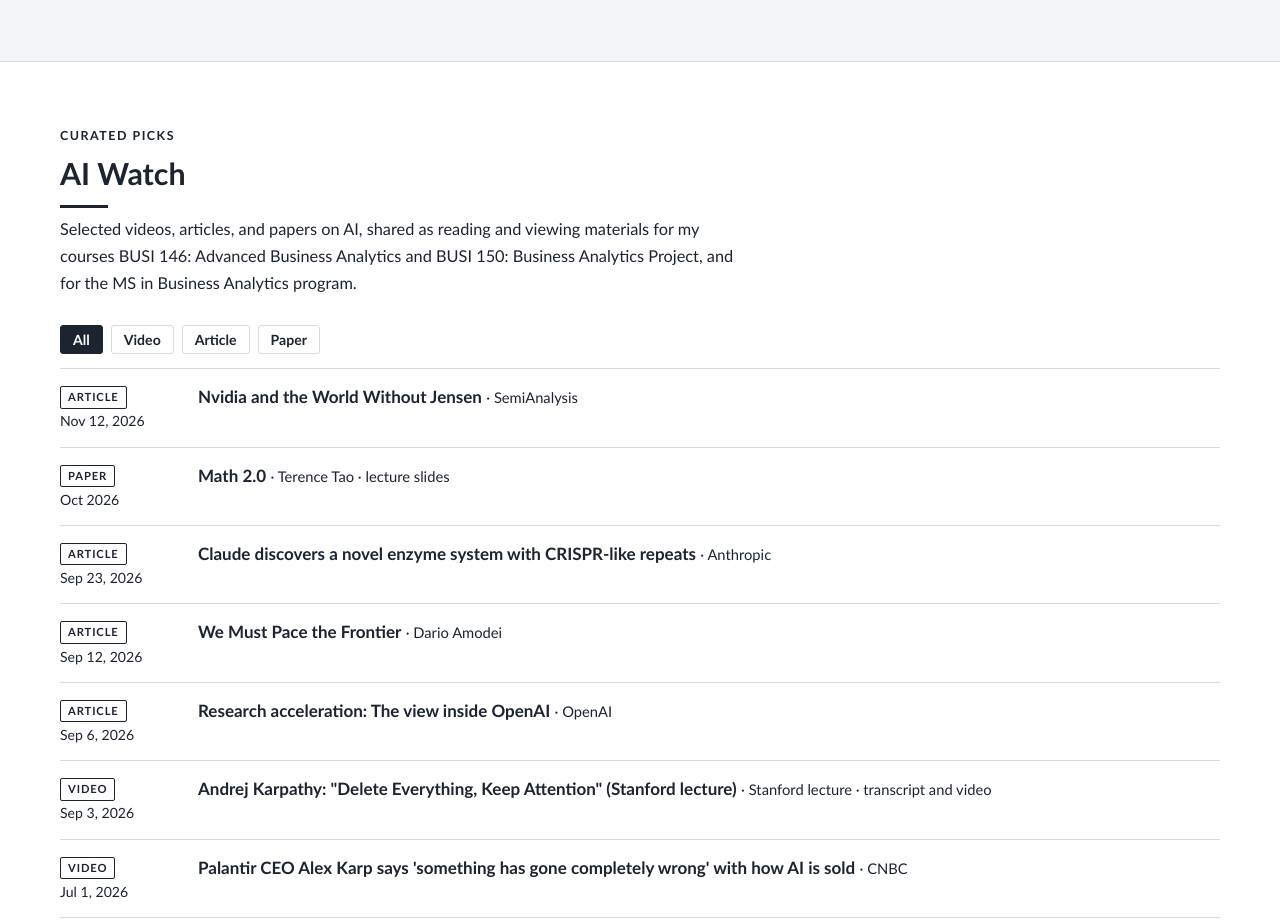
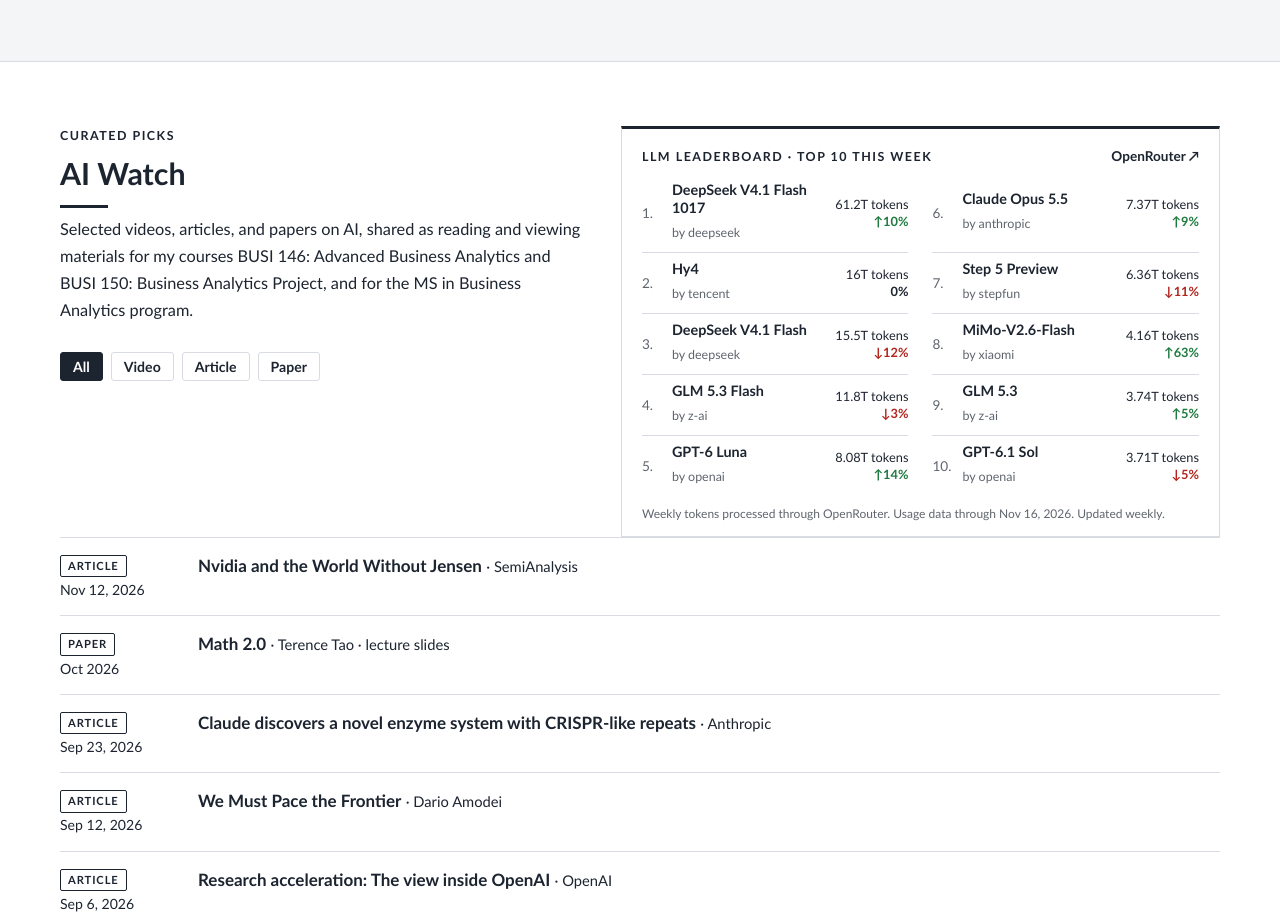
Before and after one commit to Biz-Datalab/Biz-Datalab.github.io, a plain HTML site: page index.html in a window 1280 px wide. Shown: the part 4171-5094 px from the top of the page. Drawn offline with Linux system fonts and the light colour scheme.

Commit message:
AI Watch: weekly LLM Leaderboard top-10 panel (OpenRouter, data through 2026-11-16)
Co-Authored-By: Claude Opus 5.5 <noreply@anthropic.com>
Claude-Session: https://claude.ai/code/session_012JpJwoeyJ9E95TFHLwtYCf

```diff
--- a/assets/site.css
+++ b/assets/site.css
@@ -364,3 +364,24 @@ footer{padding-block:28px;font-size:.92rem}
 @media (max-width:860px){.statement-row{grid-template-columns:minmax(0,1fr);gap:24px}.thanks ul{grid-template-columns:minmax(0,1fr)}.thanks li:nth-last-child(2){border-bottom:1px solid var(--line)}}
 @media (prefers-color-scheme: dark){:root:not([data-theme="light"]) .thanks .label{color:#8fb0a5}}
 :root[data-theme="dark"] .thanks .label{color:#8fb0a5}
+
+/* AI Watch: weekly LLM leaderboard panel beside the intro */
+.ai-top{display:grid;grid-template-columns:minmax(0,1fr) minmax(0,1.15fr);gap:40px;align-items:start}
+.llm{border:1px solid var(--line);border-top:3px solid var(--ink);background:var(--bg);padding:16px 20px 12px}
+.llm-h{display:flex;justify-content:space-between;align-items:baseline;gap:12px;margin-bottom:6px}
+.llm-h a{font-size:.85rem;font-weight:700;text-decoration:none;white-space:nowrap}
+.llm-h a:hover{text-decoration:underline}
+.llm ol{list-style:none;margin:0;padding:0;display:grid;grid-template-columns:repeat(2,minmax(0,1fr));grid-auto-flow:column;grid-template-rows:repeat(5,auto);column-gap:24px}
+.llm li{display:grid;grid-template-columns:22px minmax(0,1fr) auto;gap:8px;align-items:center;padding:7px 0;border-bottom:1px solid var(--line)}
+.llm li:nth-child(5),.llm li:nth-child(10){border-bottom:0}
+.llm .rk{font-size:.85rem;opacity:.7}
+.llm .md b{display:block;font-size:.9rem;line-height:1.25}
+.llm .md small{font-size:.78rem;opacity:.7}
+.llm .tk{text-align:right;font-size:.8rem;line-height:1.3;white-space:nowrap}
+.llm .tk em{display:block;font-style:normal;font-weight:700}
+.llm .tk em.up{color:#1f7a3f}
+.llm .tk em.dn{color:#b3261e}
+.llm-f{font-size:.75rem;opacity:.7;margin-top:8px}
+@media (prefers-color-scheme: dark){:root:not([data-theme="light"]) .llm .tk em.up{color:#5cc983}:root:not([data-theme="light"]) .llm .tk em.dn{color:#f28b82}}
+@media (max-width:860px){.ai-top{grid-template-columns:minmax(0,1fr);gap:20px}}
+@media (max-width:480px){.llm ol{grid-template-columns:minmax(0,1fr);grid-auto-flow:row;grid-template-rows:none}.llm li:nth-child(5){border-bottom:1px solid var(--line)}}
--- a/data/site.json
+++ b/data/site.json
@@ -1349,5 +1349,80 @@
     }
    }
   }
- ]
+ ],
+ "leaderboard": {
+  "date": "2026-11-16",
+  "rows": [
+   {
+    "rank": 1,
+    "model": "DeepSeek V4.1 Flash 1017",
+    "author": "deepseek",
+    "tokens": "61.2T",
+    "change": "+10%"
+   },
+   {
+    "rank": 2,
+    "model": "Hy4",
+    "author": "tencent",
+    "tokens": "16T",
+    "change": "0%"
+   },
+   {
+    "rank": 3,
+    "model": "DeepSeek V4.1 Flash",
+    "author": "deepseek",
+    "tokens": "15.5T",
+    "change": "-12%"
+   },
+   {
+    "rank": 4,
+    "model": "GLM 5.3 Flash",
+    "author": "z-ai",
+    "tokens": "11.8T",
+    "change": "-3%"
+   },
+   {
+    "rank": 5,
+    "model": "GPT-6 Luna",
+    "author": "openai",
+    "tokens": "8.08T",
+    "change": "+14%"
+   },
+   {
+    "rank": 6,
+    "model": "Claude Opus 5.5",
+    "author": "anthropic",
+    "tokens": "7.37T",
+    "change": "+9%"
+   },
+   {
+    "rank": 7,
+    "model": "Step 5 Preview",
+    "author": "stepfun",
+    "tokens": "6.36T",
+    "change": "-11%"
+   },
+   {
+    "rank": 8,
+    "model": "MiMo-V2.6-Flash",
+    "author": "xiaomi",
+    "tokens": "4.16T",
+    "change": "+63%"
+   },
+   {
+    "rank": 9,
+    "model": "GLM 5.3",
+    "author": "z-ai",
+    "tokens": "3.74T",
+    "change": "+5%"
+   },
+   {
+    "rank": 10,
+    "model": "GPT-6.1 Sol",
+    "author": "openai",
+    "tokens": "3.71T",
+    "change": "-5%"
+   }
+  ]
+ }
 }
--- a/index.html
+++ b/index.html
@@ -7,7 +7,7 @@
 <meta name="description" content="Experiential learning projects, a biweekly Diamond Market Watch, and curated AI resources.">
 <link rel="preconnect" href="https://fonts.googleapis.com">
 <link rel="stylesheet" href="https://fonts.googleapis.com/css2?family=Carlito:wght@400;700&display=swap">
-<link rel="stylesheet" href="assets/site.css?v=f0b9bacc">
+<link rel="stylesheet" href="assets/site.css?v=f943ef4b">
 <script data-goatcounter="https://biz-datalab.goatcounter.com/count" async src="//gc.zgo.at/count.js"></script>
 </head>
 <body>
@@ -92,9 +92,12 @@
 
   <section class="band" id="ai-watch">
     <div class="wrap">
+<div class="ai-top"><div>
       <div class="sec-head"><span class="label">Curated picks</span><h2>AI Watch</h2>
         <p>Selected videos, articles, and papers on AI, shared as reading and viewing materials for my courses BUSI 146: Advanced Business Analytics and BUSI 150: Business Analytics Project, and for the MS in Business Analytics program.</p></div>
       <div class="filters" id="resFilters" role="group" aria-label="Filter by type"></div>
+      </div>
+      <aside class="llm" id="llmBoard" hidden></aside></div>
       <ul class="list" id="resList"></ul>
       <div class="more"><button class="linkbtn" id="resMore" type="button" hidden></button></div>
     </div>
@@ -210,6 +213,15 @@ function renderRes() {
     <div><a class="t" href="${esc(safeUrl(r.url))}" target="_blank" rel="noopener">${esc(r.title || host(r.url))}</a>${r.source ? ` <span class="src">· ${esc(r.source)}</span>` : ""}</div><span></span></li>`).join("")
     || '<li class="empty">First picks coming soon.</li>';
 }
+function renderLLM() {
+  const lb = DATA.leaderboard;
+  if (!lb || !lb.rows || !lb.rows.length) return;
+  const row = r => { const c = String(r.change || ""); const cls = /^-/.test(c) ? "dn" : (/^\+/.test(c) && !/^\+?0%$/.test(c) ? "up" : "");
+    return `<li><span class="rk">${r.rank}.</span><span class="md"><b>${esc(r.model)}</b><small>by ${esc(r.author)}</small></span><span class="tk">${esc(r.tokens)} tokens<em class="${cls}">${cls === "up" ? "↑" : cls === "dn" ? "↓" : ""}${esc(c.replace(/^[+-]/, ""))}</em></span></li>`; };
+  $("llmBoard").innerHTML = `<div class="llm-h"><span class="label">LLM Leaderboard · top 10 this week</span><a href="https://openrouter.ai/rankings#leaderboard-table" target="_blank" rel="noopener">OpenRouter ↗</a></div>
+    <ol>${lb.rows.map(row).join("")}</ol><p class="llm-f">Weekly tokens processed through OpenRouter. Usage data through ${esc(fmt(lb.date))}. Updated weekly.</p>`;
+  $("llmBoard").hidden = false;
+}
 document.addEventListener("click", ev => { const b = ev.target.closest("#resFilters button"); if (b) { resType = b.dataset.t; resAll = false; renderRes(); } });
 $("resMore").addEventListener("click", () => { resAll = !resAll; renderRes(); });
 $("edPick").addEventListener("change", ev => renderPrices(+ev.target.value));
@@ -218,7 +230,7 @@ $("newsMore").addEventListener("click", () => { newsAll = !newsAll; renderNews()
 fetch("data/site.json", { cache: "no-cache" }).then(r => r.json()).then(d => {
   DATA = Object.assign({ profile: {}, projects: [], resources: [], news: [], editions: [] }, d);
   renderProfile(DATA.profile); renderProjects(DATA.projects);
-  renderPrices(DATA.editions.length - 1); renderNews(); renderRes();
+  renderPrices(DATA.editions.length - 1); renderNews(); renderRes(); renderLLM();
 }).catch(() => { $("edTitle").textContent = "Could not load data. Please refresh the page."; $("newsList").innerHTML = ""; });
 </script>
 <script>
```
Also changed, not shown: diamond-basics.html (+1 -1 lines), project.html (+1 -1 lines), 4 other files.
